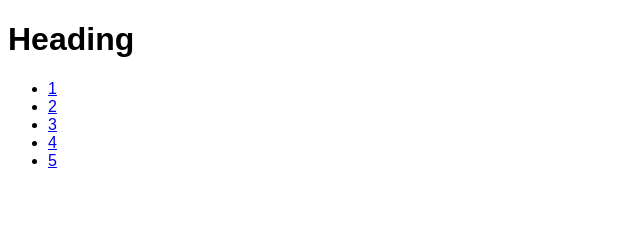
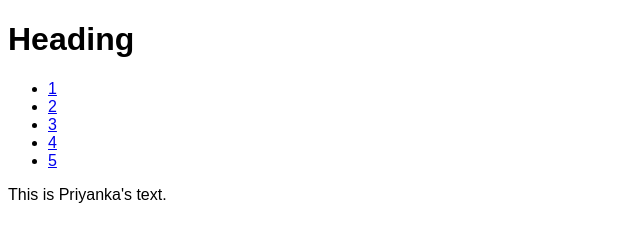
Before and after one commit to abogawat/Learning-Git-for-team, a plain HTML site: page index.html in a window 1280 px wide. Shown: the whole page, without its empty margins (0-640 px from the left). Drawn offline with Linux system fonts and the light colour scheme.

Commit message:
Added a paragraph

```diff
--- a/index.html
+++ b/index.html
@@ -16,6 +16,8 @@
         <li><a href="#">5</a></li>
     </ul>
 
+    <p>This is Priyanka's text.</p>
+
     <!-- JS -->
     <script src="js/custom.js"></script>
 </body>
```
